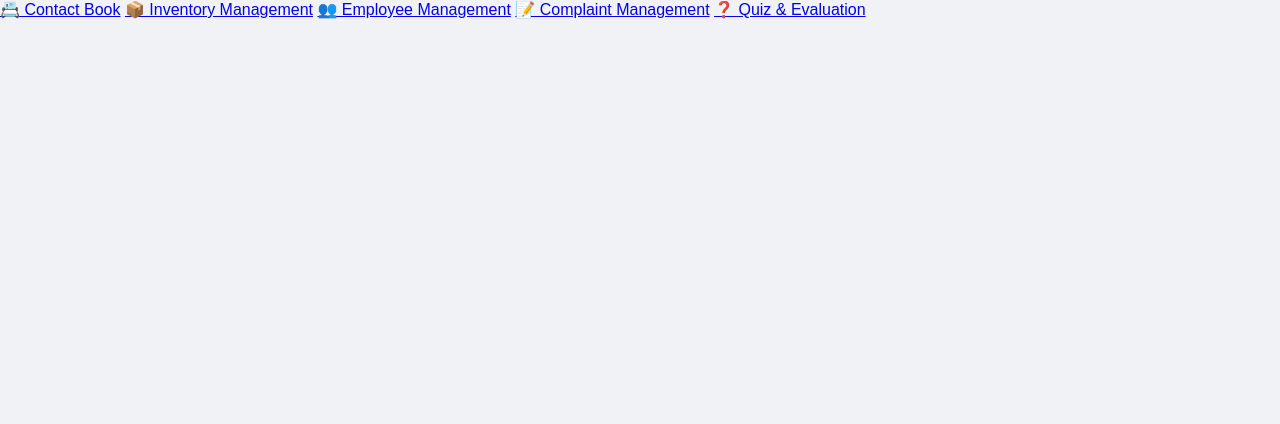
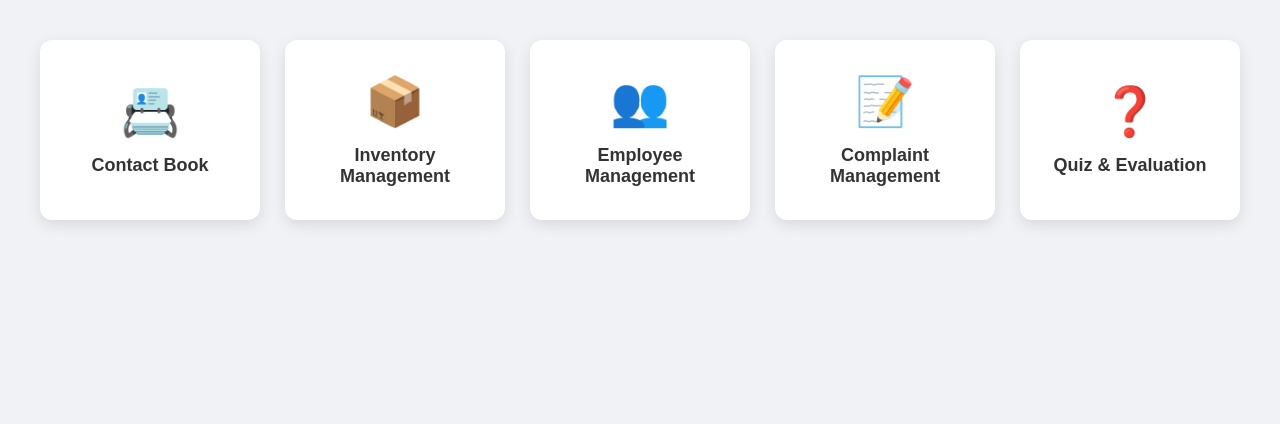
Before and after one commit to Ashu-sCode/phpMiniProject, a PHP site: page /dashboard.php in a window 1280 px wide. Shown: the part 88-512 px from the top of the page. Run offline with PHP 8.4, Linux system fonts and the light colour scheme; the visitor is signed in with stand-in values (Sample User, id 1).

Commit message:
Contact Book Initial

```diff
--- a/assets/dashboard.css
+++ b/assets/dashboard.css
@@ -1,34 +1,55 @@
-/* Dashboard container */
-.container {
-    padding: 30px;
-    display: flex;
-    flex-wrap: wrap;
-    justify-content: center;
-    gap: 20px;
+/* Container */
+.dashboard-container {
+    display: grid;
+    grid-template-columns: repeat(auto-fit, minmax(220px, 1fr));
+    gap: 25px;
+    padding: 40px;
+    justify-items: center;
 }
 
-/* Cards */
-.card {
+/* Card */
+.dashboard-card {
     background: #fff;
+    border-radius: 12px;
+    box-shadow: 0 5px 15px rgba(0,0,0,0.1);
+    text-decoration: none;
+    color: #333;
+    width: 220px;
+    height: 180px;
+    display: flex;
+    flex-direction: column;
+    align-items: center;
+    justify-content: center;
+    transition: transform 0.3s, box-shadow 0.3s;
+    text-align: center;
     padding: 20px;
-    border-radius: 10px;
-    width: 220px;
-    text-align: center;
-    box-shadow: 0 0 10px rgba(0,0,0,0.1);
-    transition: transform 0.2s, box-shadow 0.2s;
-    text-decoration: none;
-    color: black;
-    font-size: 18px;
 }
 
-.card:hover {
-    transform: translateY(-5px);
-    box-shadow: 0 5px 15px rgba(0,0,0,0.2);
+.dashboard-card:hover {
+    transform: translateY(-7px);
+    box-shadow: 0 10px 25px rgba(0,0,0,0.15);
 }
 
-/* Responsive for smaller screens */
+/* Icon */
+.dashboard-card .icon {
+    font-size: 48px;
+    margin-bottom: 15px;
+}
+
+/* Title */
+.dashboard-card .title {
+    font-size: 18px;
+    font-weight: bold;
+}
+
+/* Responsive adjustments */
 @media (max-width: 768px) {
-    .card {
+    .dashboard-card {
         width: 180px;
+        height: 150px;
+    }
+
+    .dashboard-card .icon {
+        font-size: 40px;
     }
 }
--- a/assets/database.sql
+++ b/assets/database.sql
@@ -13,7 +13,7 @@ CREATE TABLE users (
 
 -- Create contacts table
 CREATE TABLE contacts (
-    contact_id INTEGER PRIMARY KEY AUTOINCREMENT,
+    contact_id INTEGER PRIMARY KEY AUTO_INCREMENT,
     user_id INTEGER,
     name TEXT NOT NULL,
     phone TEXT,
--- a/dashboard.php
+++ b/dashboard.php
@@ -3,15 +3,31 @@ require 'includes/session.php';
 checkLogin();
 
 $pageTitle = "Dashboard";
+$extraCSS = '<link rel="stylesheet" href="assets/dashboard.css">';
 require 'includes/header.php';
 ?>
 
-<div class="container">
-    <a href="contacts/" class="card">📇 Contact Book</a>
-    <a href="inventory/" class="card">📦 Inventory Management</a>
-    <a href="employees/" class="card">👥 Employee Management</a>
-    <a href="complaints/" class="card">📝 Complaint Management</a>
-    <a href="quiz/" class="card">❓ Quiz & Evaluation</a>
+<div class="dashboard-container">
+    <a href="contacts/" class="dashboard-card">
+        <div class="icon">📇</div>
+        <div class="title">Contact Book</div>
+    </a>
+    <a href="inventory/" class="dashboard-card">
+        <div class="icon">📦</div>
+        <div class="title">Inventory Management</div>
+    </a>
+    <a href="employees/" class="dashboard-card">
+        <div class="icon">👥</div>
+        <div class="title">Employee Management</div>
+    </a>
+    <a href="complaints/" class="dashboard-card">
+        <div class="icon">📝</div>
+        <div class="title">Complaint Management</div>
+    </a>
+    <a href="quiz/" class="dashboard-card">
+        <div class="icon">❓</div>
+        <div class="title">Quiz & Evaluation</div>
+    </a>
 </div>
 
 <?php require 'includes/footer.php'; ?>
```
Also changed, not shown: contacts/add_contact.php (+39 -0 lines), contacts/delete_contact.php (added, +11 -0 lines), contacts/edit_contact.php (+45 -0 lines), contacts/view_contact.php (+45 -0 lines).
